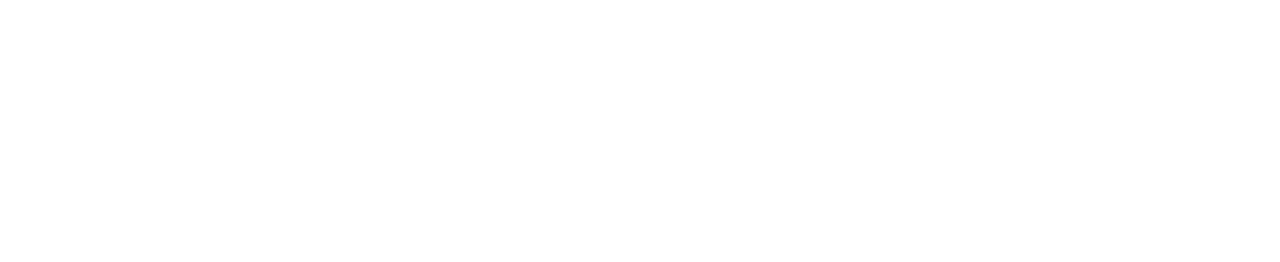
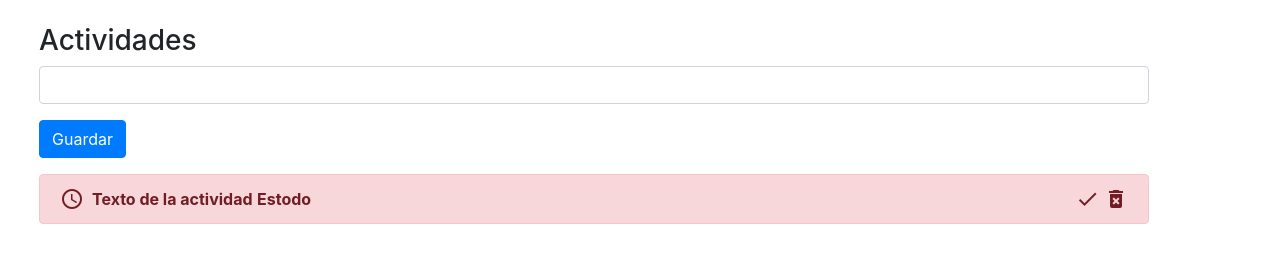
Before and after one commit to Isai-gomez/Actividad, a plain HTML site: page index.html in a window 1280 px wide. Drawn offline with nearby package versions, Linux system fonts and the light colour scheme.

Commit message:
Estilos de app

```diff
--- a/app.js
+++ b/app.js
@@ -0,0 +1,4 @@
+console.log("funcionando");
+//Varialbles globales
+//Funcines
+//EventListener
--- a/index.html
+++ b/index.html
@@ -16,6 +16,31 @@
     />
   </head>
   <body>
+   <div class="container m-4">
+    <h3 class="text-tile">
+       Actividades
+    </h3>
+    <form id="formulario">
+     <input type="text" id="activida" class="form-control mb-3">
+     <button type="submit" class="btn btn-primary">Guardar</button>
+    </form>
+    <div id="listaActividades" class="mt-3">
+     <div class="alert alert-danger" role="alert">
+        <span class="material-icons float-left mr-2">
+	schedule
+       </span>
+       <b>Texto de la actividad</b> <strong>Estodo</strong>
+       <span class="float-right">
+       <span class="material-icons">
+          done
+       </span>
+       <span class="material-icons">
+	  delete_forever
+       </span>
+       </span>
+       </div>
+    </div>
+   <div>
     <script
       src="https://code.jquery.com/jquery-3.5.1.slim.min.js"
       integrity="sha384-DfXdz2htPH0lsSSs5nCTpuj/zy4C+OGpamoFVy38MVBnE+IbbVYUew+OrCXaRkfj"
@@ -26,5 +51,6 @@
       integrity="sha384-Q6E9RHvbIyZFJoft+2mJbHaEWldlvI9IOYy5n3zV9zzTtmI3UksdQRVvoxMfooAo"
       crossorigin="anonymous"
     ></script>
+    <script src="app.js"></script>
   </body>
 </html>
```
